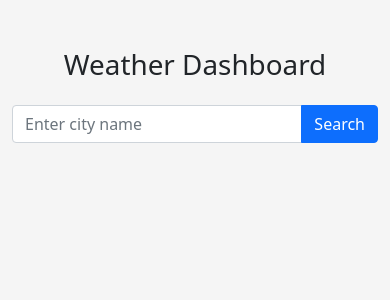
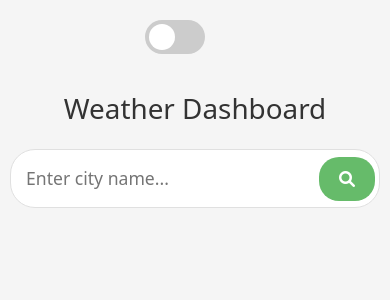
Before and after one commit to 0537ch/pyweather, a FastAPI app: page / in a window 390 px wide. Shown: the top 300 px of the page. Run offline with FastAPI, Linux system fonts and the light colour scheme.

Commit message:
feat: Enhanced UI with dark/light theme, animations, and responsive design

```diff
--- a/static/script.js
+++ b/static/script.js
@@ -1,18 +1,45 @@
+// Theme switcher
+const toggleSwitch = document.querySelector('.theme-switch input[type="checkbox"]');
+
+function switchTheme(e) {
+    if (e.target.checked) {
+        document.documentElement.setAttribute('data-theme', 'dark');
+        localStorage.setItem('theme', 'dark');
+    } else {
+        document.documentElement.setAttribute('data-theme', 'light');
+        localStorage.setItem('theme', 'light');
+    }
+}
+
+// Check for saved theme preference
+const currentTheme = localStorage.getItem('theme');
+if (currentTheme) {
+    document.documentElement.setAttribute('data-theme', currentTheme);
+    if (currentTheme === 'dark') {
+        toggleSwitch.checked = true;
+    }
+}
+
+toggleSwitch.addEventListener('change', switchTheme);
+
+// Weather functionality
 async function getWeather() {
     const cityInput = document.getElementById('cityInput');
     const city = cityInput.value.trim();
+    const loadingScreen = document.querySelector('.loading');
 
     if (!city) {
-        alert('Please enter a city name');
+        showNotification('Please enter a city name');
         return;
     }
 
     try {
+        loadingScreen.classList.add('active');
         const response = await fetch(`/weather/${encodeURIComponent(city)}`);
         const data = await response.json();
 
         if (data.error) {
-            alert(data.error);
+            showNotification(data.error);
             return;
         }
 
@@ -20,45 +47,63 @@ async function getWeather() {
         document.getElementById('weatherInfo').style.display = 'flex';
     } catch (error) {
         console.error('Error:', error);
-        alert('An error occurred while fetching weather data. Please try again.');
+        showNotification('An error occurred while fetching weather data');
+    } finally {
+        loadingScreen.classList.remove('active');
     }
 }
 
 function displayWeather(data) {
-    // Display current weather
+    // Animate the display of weather information
+    const weatherInfo = document.getElementById('weatherInfo');
+    weatherInfo.style.opacity = '0';
+
+    // Display current weather with animation
     const current = data.current;
     document.getElementById('cityName').textContent = current.name;
-    document.getElementById('temperature').textContent = `${Math.round(current.main.temp)}°C`;
+    document.getElementById('temperature').textContent = `${Math.round(current.main.temp)}°`;
     document.getElementById('description').textContent = current.weather[0].description;
     document.getElementById('humidity').textContent = `${current.main.humidity}%`;
     document.getElementById('windSpeed').textContent = `${current.wind.speed} m/s`;
 
-    // Weather icon
+    // Weather icon with animation
     const iconCode = current.weather[0].icon;
     document.getElementById('weatherIcon').innerHTML =
-        `<img src="http://openweathermap.org/img/wn/${iconCode}@2x.png" alt="Weather icon">`;
+        `<img src="http://openweathermap.org/img/wn/${iconCode}@2x.png" alt="Weather icon" class="weather-icon">`;
 
-    // Display forecast
+    // Display forecast with animation
     const forecastContainer = document.getElementById('forecast');
     forecastContainer.innerHTML = '';
 
-    // Get one forecast per day (every 8th item as the API returns 3-hour forecasts)
+    // Get one forecast per day
     const dailyForecasts = data.forecast.list.filter((item, index) => index % 8 === 0);
 
-    dailyForecasts.forEach(forecast => {
+    dailyForecasts.forEach((forecast, index) => {
         const date = new Date(forecast.dt * 1000);
         const day = date.toLocaleDateString('en-US', { weekday: 'short' });
 
         const forecastItem = document.createElement('div');
         forecastItem.className = 'forecast-item';
+        forecastItem.style.animation = `fadeIn 0.5s ease forwards ${index * 0.1}s`;
         forecastItem.innerHTML = `
             <h5>${day}</h5>
             <img src="http://openweathermap.org/img/wn/${forecast.weather[0].icon}.png" alt="Weather icon">
-            <p>${Math.round(forecast.main.temp)}°C</p>
-            <p>${forecast.weather[0].description}</p>
+            <p class="temp">${Math.round(forecast.main.temp)}°C</p>
+            <p class="desc">${forecast.weather[0].description}</p>
         `;
         forecastContainer.appendChild(forecastItem);
     });
+
+    // Fade in the weather info
+    setTimeout(() => {
+        weatherInfo.style.opacity = '1';
+        weatherInfo.style.transition = 'opacity 0.5s ease';
+    }, 100);
+}
+
+function showNotification(message) {
+    // You could replace this with a custom notification component
+    alert(message);
 }
 
 // Allow Enter key to trigger search
@@ -67,3 +112,19 @@ document.getElementById('cityInput').addEventListener('keypress', function(e) {
         getWeather();
     }
 });
+
+// Add some animations when the page loads
+document.addEventListener('DOMContentLoaded', function() {
+    document.querySelector('h1').style.opacity = '0';
+    document.querySelector('.search-container').style.opacity = '0';
+
+    setTimeout(() => {
+        document.querySelector('h1').style.opacity = '1';
+        document.querySelector('h1').style.transition = 'opacity 0.5s ease';
+    }, 100);
+
+    setTimeout(() => {
+        document.querySelector('.search-container').style.opacity = '1';
+        document.querySelector('.search-container').style.transition = 'opacity 0.5s ease';
+    }, 300);
+});
--- a/static/style.css
+++ b/static/style.css
@@ -1,54 +1,245 @@
+:root {
+    /* Light theme variables */
+    --bg-color: #f5f5f5;
+    --text-color: #333;
+    --card-bg: #ffffff;
+    --card-shadow: 0 4px 6px rgba(0, 0, 0, 0.1);
+    --input-bg: #ffffff;
+    --input-border: #e0e0e0;
+}
+
+[data-theme="dark"] {
+    /* Dark theme variables */
+    --bg-color: #1a1a1a;
+    --text-color: #ffffff;
+    --card-bg: #2d2d2d;
+    --card-shadow: 0 4px 6px rgba(0, 0, 0, 0.3);
+    --input-bg: #3d3d3d;
+    --input-border: #4d4d4d;
+}
+
 body {
-    background-color: #f5f5f5;
+    background-color: var(--bg-color);
+    color: var(--text-color);
+    transition: all 0.3s ease;
+    min-height: 100vh;
 }
 
 .card {
+    background-color: var(--card-bg);
     border-radius: 15px;
-    box-shadow: 0 4px 6px rgba(0, 0, 0, 0.1);
+    box-shadow: var(--card-shadow);
+    border: none;
+    transition: all 0.3s ease;
+}
+
+.card:hover {
+    transform: translateY(-5px);
+    box-shadow: 0 6px 12px rgba(0, 0, 0, 0.15);
+}
+
+.theme-switch-wrapper {
+    display: flex;
+    align-items: center;
+    position: absolute;
+    right: 20px;
+    top: 20px;
+}
+
+.theme-switch {
+    display: inline-block;
+    height: 34px;
+    position: relative;
+    width: 60px;
+}
+
+.theme-switch input {
+    display: none;
+}
+
+.slider {
+    background-color: #ccc;
+    bottom: 0;
+    cursor: pointer;
+    left: 0;
+    position: absolute;
+    right: 0;
+    top: 0;
+    transition: .4s;
+    border-radius: 34px;
+}
+
+.slider:before {
+    background-color: #fff;
+    bottom: 4px;
+    content: "";
+    height: 26px;
+    left: 4px;
+    position: absolute;
+    transition: .4s;
+    width: 26px;
+    border-radius: 50%;
+}
+
+input:checked + .slider {
+    background-color: #66bb6a;
+}
+
+input:checked + .slider:before {
+    transform: translateX(26px);
+}
+
+.search-container {
+    position: relative;
+    max-width: 500px;
+    margin: 0 auto;
+}
+
+.search-input {
+    width: 100%;
+    padding: 15px;
+    border-radius: 25px;
+    border: 1px solid var(--input-border);
+    background-color: var(--input-bg);
+    color: var(--text-color);
+    font-size: 1.1rem;
+    transition: all 0.3s ease;
+}
+
+.search-input:focus {
+    outline: none;
+    box-shadow: 0 0 0 2px #66bb6a;
+}
+
+.search-button {
+    position: absolute;
+    right: 5px;
+    top: 50%;
+    transform: translateY(-50%);
+    background-color: #66bb6a;
+    color: white;
+    border: none;
+    border-radius: 20px;
+    padding: 10px 20px;
+    cursor: pointer;
+    transition: all 0.3s ease;
+}
+
+.search-button:hover {
+    background-color: #549456;
 }
 
 .current-weather {
     text-align: center;
+    padding: 20px;
 }
 
-.weather-icon {
-    width: 100px;
-    height: 100px;
+.weather-icon img {
+    width: 120px;
+    height: 120px;
+    margin: 10px 0;
+    filter: drop-shadow(0 0 10px rgba(0,0,0,0.1));
+}
+
+.temperature {
+    font-size: 4rem;
+    font-weight: bold;
+    margin: 10px 0;
+    background: linear-gradient(45deg, #66bb6a, #43a047);
+    -webkit-background-clip: text;
+    -webkit-text-fill-color: transparent;
 }
 
 .forecast-container {
-    display: flex;
-    flex-wrap: wrap;
-    gap: 10px;
-    justify-content: space-between;
+    display: grid;
+    grid-template-columns: repeat(auto-fit, minmax(150px, 1fr));
+    gap: 15px;
+    padding: 20px;
 }
 
 .forecast-item {
-    background-color: #f8f9fa;
+    background-color: var(--card-bg);
     border-radius: 10px;
     padding: 15px;
     text-align: center;
-    flex: 1;
-    min-width: 150px;
-    margin-bottom: 10px;
+    transition: all 0.3s ease;
+}
+
+.forecast-item:hover {
+    transform: translateY(-3px);
+    box-shadow: var(--card-shadow);
 }
 
 .forecast-item img {
     width: 50px;
     height: 50px;
+    margin: 10px 0;
 }
 
 .weather-details {
+    display: grid;
+    grid-template-columns: repeat(auto-fit, minmax(120px, 1fr));
+    gap: 15px;
     margin-top: 20px;
-    text-align: left;
+    padding: 0 20px;
 }
 
-#temperature {
-    font-size: 3rem;
-    margin: 10px 0;
+.weather-detail-item {
+    text-align: center;
+    padding: 10px;
+    background-color: rgba(102, 187, 106, 0.1);
+    border-radius: 10px;
 }
 
-#description {
-    text-transform: capitalize;
-    color: #666;
+/* Responsive Design */
+@media (max-width: 768px) {
+    .container {
+        padding: 10px;
+    }
+
+    .temperature {
+        font-size: 3rem;
+    }
+
+    .forecast-container {
+        grid-template-columns: repeat(auto-fit, minmax(120px, 1fr));
+    }
+
+    .theme-switch-wrapper {
+        position: relative;
+        justify-content: center;
+        margin-bottom: 20px;
+    }
 }
+
+/* Loading Animation */
+.loading {
+    display: none;
+    position: fixed;
+    top: 0;
+    left: 0;
+    right: 0;
+    bottom: 0;
+    background-color: rgba(0, 0, 0, 0.5);
+    z-index: 999;
+    justify-content: center;
+    align-items: center;
+}
+
+.loading.active {
+    display: flex;
+}
+
+.loading-spinner {
+    width: 50px;
+    height: 50px;
+    border: 5px solid #f3f3f3;
+    border-top: 5px solid #66bb6a;
+    border-radius: 50%;
+    animation: spin 1s linear infinite;
+}
+
+@keyframes spin {
+    0% { transform: rotate(0deg); }
+    100% { transform: rotate(360deg); }
+}
--- a/templates/index.html
+++ b/templates/index.html
@@ -5,17 +5,27 @@
     <meta name="viewport" content="width=device-width, initial-scale=1.0">
     <title>Weather Dashboard</title>
     <link href="https://cdn.jsdelivr.net/npm/bootstrap@5.1.3/dist/css/bootstrap.min.css" rel="stylesheet">
+    <link rel="stylesheet" href="https://cdnjs.cloudflare.com/ajax/libs/font-awesome/6.0.0/css/all.min.css">
     <link rel="stylesheet" href="/static/style.css">
 </head>
 <body>
+    <div class="theme-switch-wrapper">
+        <label class="theme-switch" for="checkbox">
+            <input type="checkbox" id="checkbox" />
+            <div class="slider"></div>
+        </label>
+    </div>
+
     <div class="container mt-5">
         <h1 class="text-center mb-4">Weather Dashboard</h1>
 
-        <div class="row justify-content-center">
+        <div class="row justify-content-center mb-4">
             <div class="col-md-6">
-                <div class="input-group mb-4">
-                    <input type="text" id="cityInput" class="form-control" placeholder="Enter city name">
-                    <button class="btn btn-primary" onclick="getWeather()">Search</button>
+                <div class="search-container">
+                    <input type="text" id="cityInput" class="search-input" placeholder="Enter city name...">
+                    <button class="search-button" onclick="getWeather()">
+                        <i class="fas fa-search"></i>
+                    </button>
                 </div>
             </div>
         </div>
@@ -23,17 +33,25 @@
         <div id="weatherInfo" class="row" style="display: none;">
             <!-- Current Weather -->
             <div class="col-md-6 mb-4">
-                <div class="card">
+                <div class="card h-100">
                     <div class="card-body">
-                        <h3 class="card-title">Current Weather</h3>
+                        <h3 class="card-title text-center mb-4">Current Weather</h3>
                         <div class="current-weather">
-                            <h4 id="cityName"></h4>
+                            <h4 id="cityName" class="mb-3"></h4>
                             <div id="weatherIcon"></div>
-                            <h2 id="temperature"></h2>
-                            <p id="description"></p>
+                            <div class="temperature" id="temperature"></div>
+                            <p id="description" class="mb-4"></p>
                             <div class="weather-details">
-                                <p>Humidity: <span id="humidity"></span></p>
-                                <p>Wind Speed: <span id="windSpeed"></span></p>
+                                <div class="weather-detail-item">
+                                    <i class="fas fa-tint mb-2"></i>
+                                    <p>Humidity</p>
+                                    <p id="humidity"></p>
+                                </div>
+                                <div class="weather-detail-item">
+                                    <i class="fas fa-wind mb-2"></i>
+                                    <p>Wind Speed</p>
+                                    <p id="windSpeed"></p>
+                                </div>
                             </div>
                         </div>
                     </div>
@@ -42,9 +60,9 @@
 
             <!-- Forecast -->
             <div class="col-md-6">
-                <div class="card">
+                <div class="card h-100">
                     <div class="card-body">
-                        <h3 class="card-title">5-Day Forecast</h3>
+                        <h3 class="card-title text-center mb-4">5-Day Forecast</h3>
                         <div id="forecast" class="forecast-container"></div>
                     </div>
                 </div>
@@ -52,6 +70,12 @@
         </div>
     </div>
 
+    <!-- Loading Spinner -->
+    <div class="loading">
+        <div class="loading-spinner"></div>
+    </div>
+
     <script src="/static/script.js"></script>
+    <script src="https://cdn.jsdelivr.net/npm/bootstrap@5.1.3/dist/js/bootstrap.bundle.min.js"></script>
 </body>
 </html>
```
